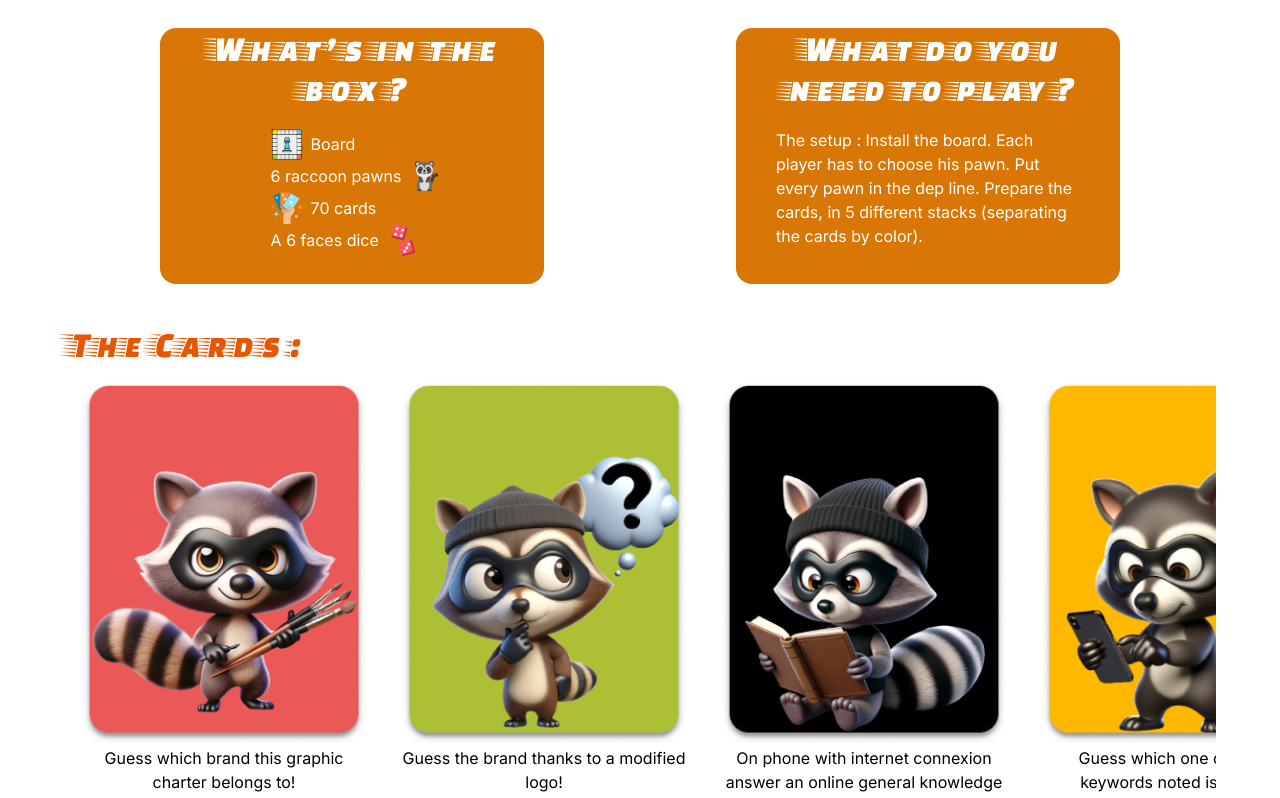
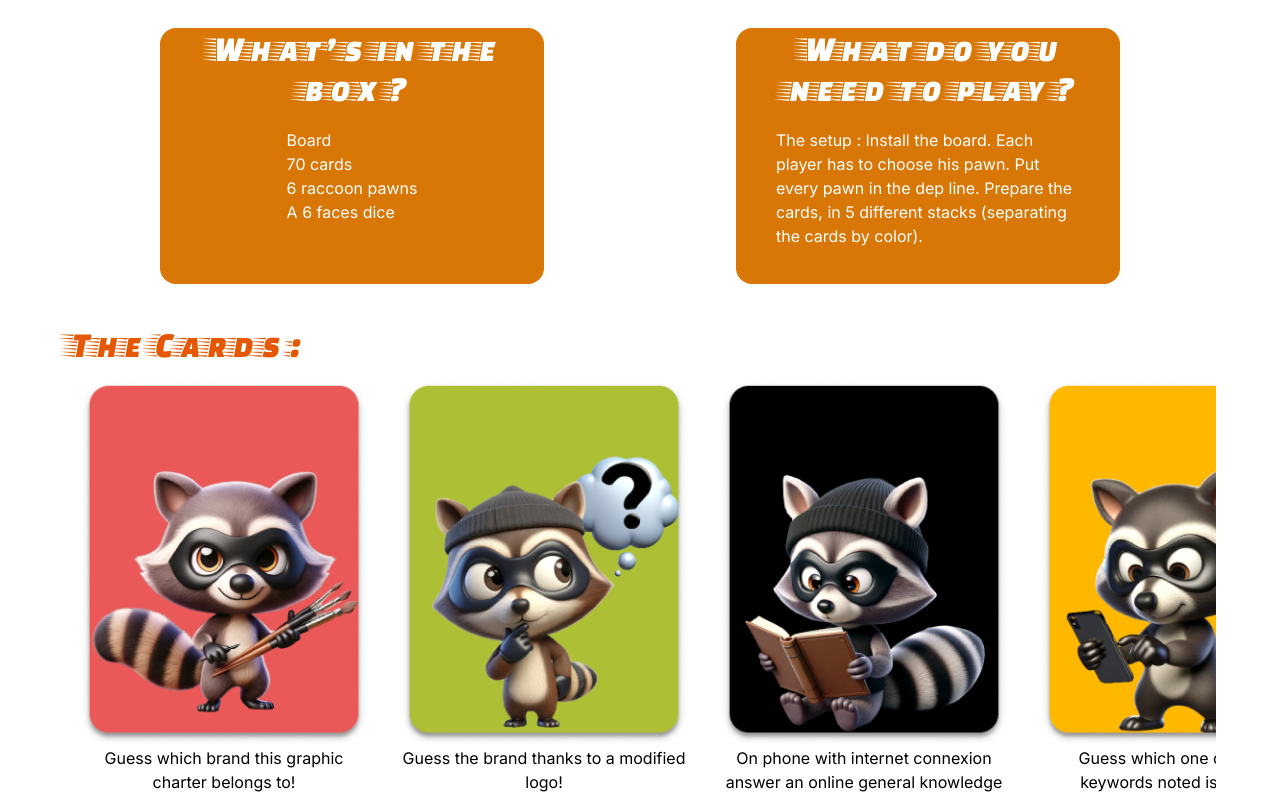
Before and after one commit to Pagiestm/Raccoon-Game, a Next.js app: page / in a window 1280 px wide. Shown: the part 740-1538 px from the top of the page. Built offline with nearby package versions, Linux system fonts and the light colour scheme.

Commit message:
feat(home/index.tsx): add img for the rules

```diff
--- a/app/components/home/index.tsx
+++ b/app/components/home/index.tsx
@@ -30,25 +30,13 @@ export default function Home() {
                         wins and free Spiki the raccoon.
                     </p>
                     <div className="flex flex-col md:flex-row justify-around py-5 md:py-10">
-                        <div className="card flex flex-col bg-amber-600 w-full md:w-1/2 lg:w-1/3 h-auto md:h-64 rounded-2xl items-center border-2 md:border-none mb-4 md:mb-0">
+                        <div className="card flex flex-col bg-amber-600 w-full md:w-1/2 lg:w-1/3 h-56 md:h-64 rounded-2xl items-center border-2 md:border-none mb-4 md:mb-0">
                             <h2 className="text-white text-3xl md:text-4xl text-center px-5 md:px-10">What’s in the box ?</h2>
                             <div className="flex flex-col text-white pt-2 md:pt-5">
-                                <div className="flex items-center">
-                                    <img className="w-16 md:w-8 ml-2" src="./board.png" alt="board" />
-                                    <p className="text-sm md:text-base ml-2">Board</p>
-                                </div>
-                                <div className="flex items-center">
-                                    <p className="text-sm md:text-base ml-2">6 raccoon pawns</p>
-                                    <img className="w-16 md:w-8 ml-2" src="./raccoon.png" alt="raccoon" />
-                                </div>
-                                <div className="flex items-center">
-                                    <img className="w-16 md:w-8 ml-2" src="./cartes.png" alt="cartes" />
-                                    <p className="text-sm md:text-base ml-2">70 cards</p>
-                                </div>
-                                <div className="flex items-center">
-                                    <p className="text-sm md:text-base ml-2">A 6 faces dice</p>
-                                    <img className="w-16 md:w-8 ml-2" src="./2dé.png" alt="2dé" />
-                                </div>
+                                <p className="text-sm md:text-base">Board</p>
+                                <p className="text-sm md:text-base">70 cards</p>
+                                <p className="text-sm md:text-base">6 raccoon pawns</p>
+                                <p className="text-sm md:text-base">A 6 faces dice</p>
                             </div>
                         </div>
                         <div className="card flex flex-col bg-amber-600 w-full md:w-1/2 lg:w-1/3 h-56 md:h-64 rounded-2xl items-center border-2 md:border-none">
@@ -97,7 +85,7 @@ export default function Home() {
                                 <img src="./clock.png" alt="Icon" className="w-6 h-6 md:w-8 md:h-8" />
                             </div>
                             <div className="flex flex-col items-center bg-amber-600 text-white p-2 md:p-4 m-1 text-center border-2 rounded-md">
-                                <span className="text-lg text-sm md:text-lg">2-6<br />player's</span>
+                                <span className="text-lg text-sm md:text-lg">2-6<br />joueurs</span>
                                 <img src="./clock.png" alt="Icon" className="w-6 h-6 md:w-8 md:h-8" />
                             </div>
                         </div>
```
